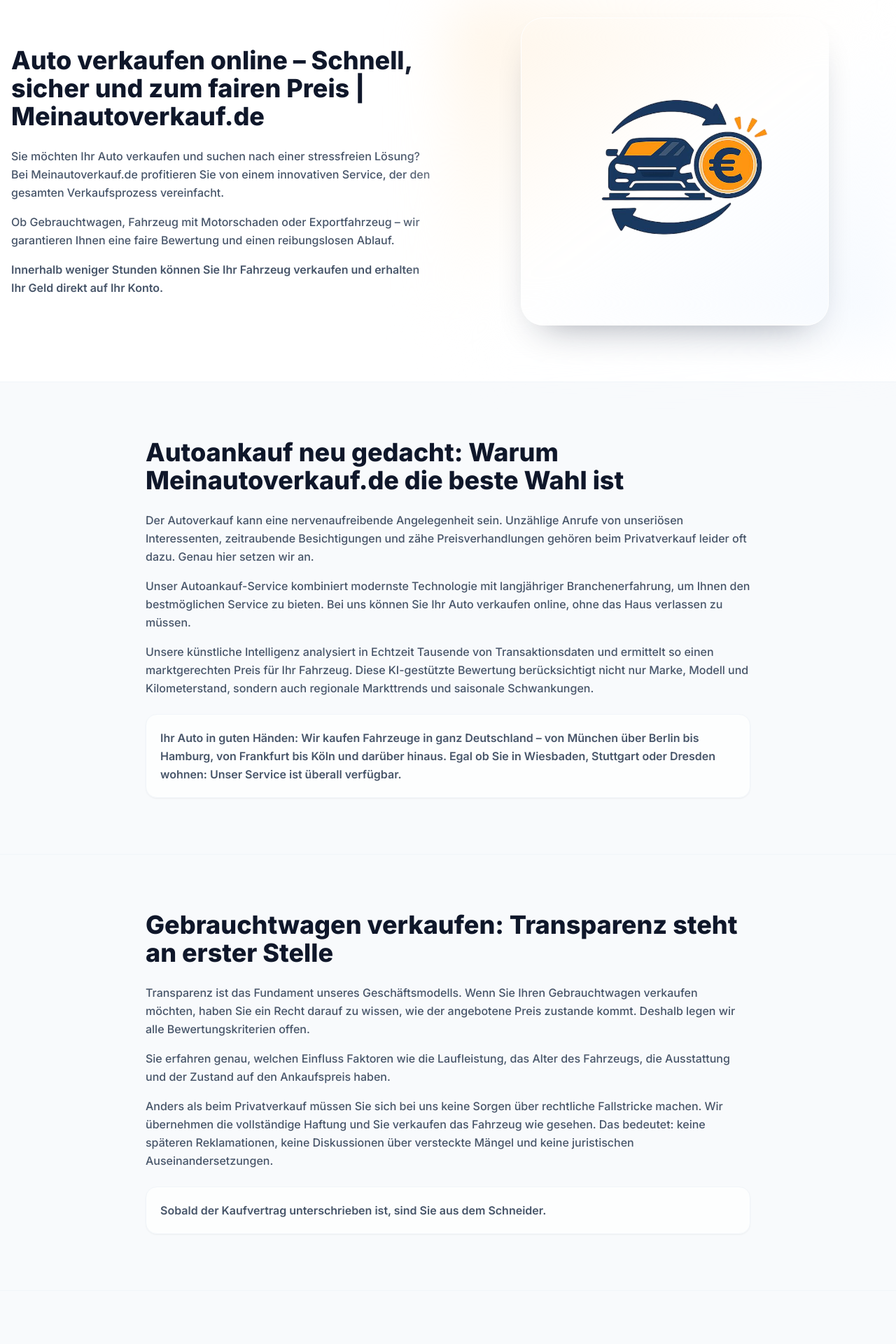
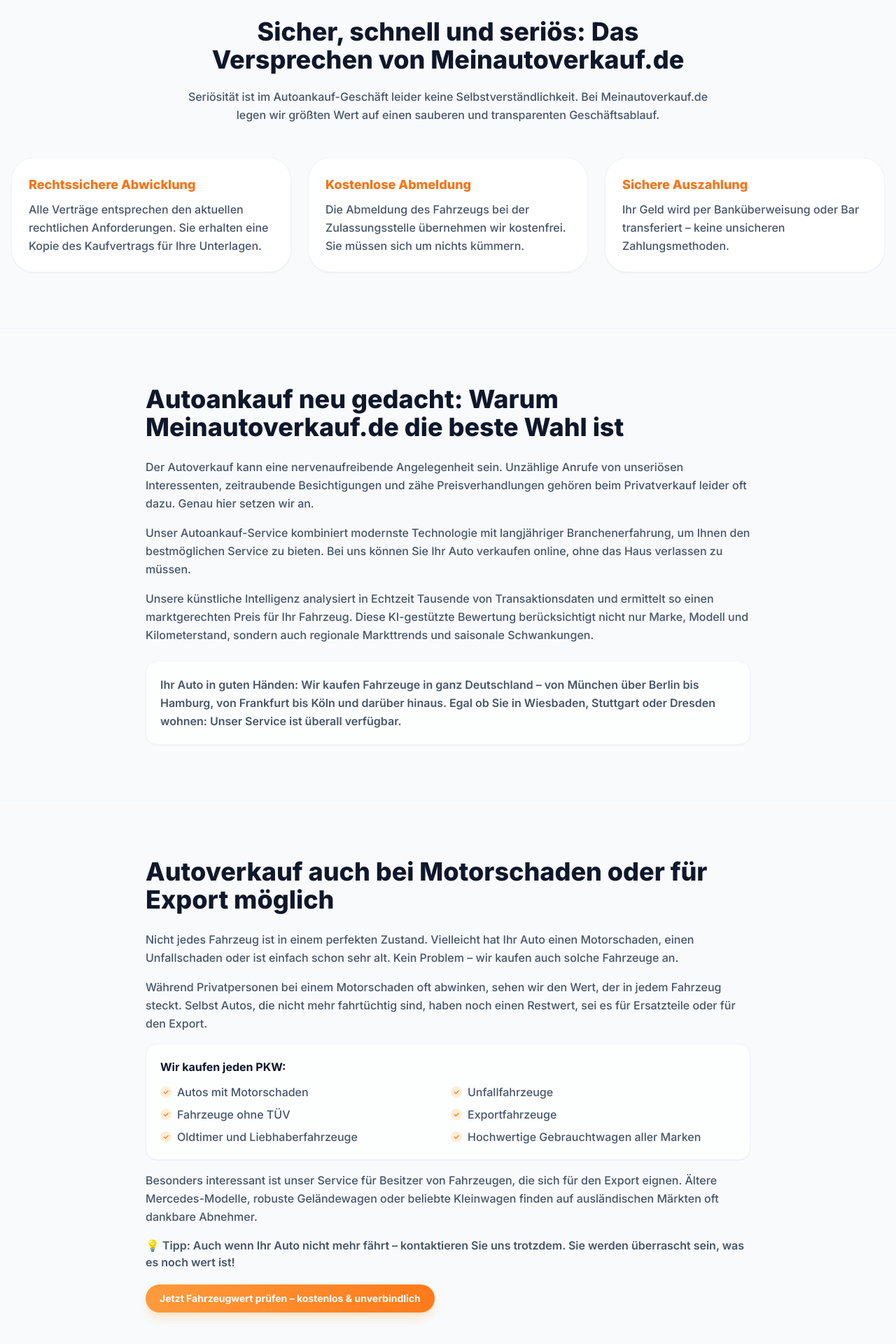
Before and after one commit to abeddost/meinautoverkauf-next.js, a React (Vite) app: page / in a window 1280 px wide. Shown: the part 2260-4180 px from the top of the page at 70% size. Built offline with nearby package versions, Linux system fonts and the light colour scheme.

Commit message:
Update App and AutoVerkaufen page

```diff
--- a/App.tsx
+++ b/App.tsx
@@ -130,31 +130,37 @@
           </div>
         </section>
 
-        <section id="intro" className="py-20 bg-white border-b border-slate-100">
-          <div className="container mx-auto px-4 grid grid-cols-1 lg:grid-cols-2 gap-12 items-center">
-            <div>
-              <h2 className="text-3xl md:text-4xl font-black text-brand-dark mb-6">
-                Auto verkaufen online – Schnell, sicher und zum fairen Preis | Meinautoverkauf.de
+        <section id="versprechen" className="py-20 bg-slate-50 border-b border-slate-100">
+          <div className="container mx-auto px-4">
+            <div className="max-w-3xl mx-auto text-center mb-12">
+              <h2 className="text-3xl md:text-4xl font-black text-brand-dark mb-5">
+                Sicher, schnell und seriös: Das Versprechen von Meinautoverkauf.de
               </h2>
-              <p className="text-slate-600 leading-relaxed font-medium mb-4">
-                Sie möchten Ihr Auto verkaufen und suchen nach einer stressfreien Lösung? Bei Meinautoverkauf.de profitieren Sie von
-                einem innovativen Service, der den gesamten Verkaufsprozess vereinfacht.
-              </p>
-              <p className="text-slate-600 leading-relaxed font-medium mb-4">
-                Ob Gebrauchtwagen, Fahrzeug mit Motorschaden oder Exportfahrzeug – wir garantieren Ihnen eine faire Bewertung und einen
-                reibungslosen Ablauf.
-              </p>
-              <p className="text-slate-600 leading-relaxed font-semibold">
-                Innerhalb weniger Stunden können Sie Ihr Fahrzeug verkaufen und erhalten Ihr Geld direkt auf Ihr Konto.
+              <p className="text-slate-600 font-medium leading-relaxed">
+                Seriösität ist im Autoankauf-Geschäft leider keine Selbstverständlichkeit. Bei Meinautoverkauf.de legen wir größten Wert auf einen
+                sauberen und transparenten Geschäftsablauf.
               </p>
             </div>
-            <div className="relative">
-              <div className="absolute -inset-6 bg-gradient-to-br from-orange-100/60 via-white to-blue-50/70 rounded-[2.5rem] blur-2xl"></div>
-              <img
-                src="/elements/auto%20schnell%20verkaufen.png"
-                alt="Auto schnell verkaufen"
-                className="relative w-full max-w-[440px] mx-auto rounded-[2rem] shadow-[0_25px_55px_-30px_rgba(15,23,42,0.45)] border border-white"
-              />
+            <div className="grid grid-cols-1 md:grid-cols-3 gap-6">
+              {[
+                {
+                  title: "Rechtssichere Abwicklung",
+                  desc: "Alle Verträge entsprechen den aktuellen rechtlichen Anforderungen. Sie erhalten eine Kopie des Kaufvertrags für Ihre Unterlagen."
+                },
+                {
+                  title: "Kostenlose Abmeldung",
+                  desc: "Die Abmeldung des Fahrzeugs bei der Zulassungsstelle übernehmen wir kostenfrei. Sie müssen sich um nichts kümmern."
+                },
+                {
+                  title: "Sichere Auszahlung",
+                  desc: "Ihr Geld wird per Banküberweisung oder Bar transferiert – keine unsicheren Zahlungsmethoden."
+                }
+              ].map((item, index) => (
+                <div key={index} className="bg-white rounded-[2rem] border border-slate-100 p-6 shadow-sm">
+                  <div className="text-brand-orange font-black text-lg mb-2">{item.title}</div>
+                  <p className="text-slate-600 font-medium leading-relaxed">{item.desc}</p>
+                </div>
+              ))}
             </div>
           </div>
         </section>
@@ -181,32 +187,6 @@
               <p className="text-slate-600 leading-relaxed font-semibold">
                 Ihr Auto in guten Händen: Wir kaufen Fahrzeuge in ganz Deutschland – von München über Berlin bis Hamburg, von Frankfurt bis Köln
                 und darüber hinaus. Egal ob Sie in Wiesbaden, Stuttgart oder Dresden wohnen: Unser Service ist überall verfügbar.
-              </p>
-            </div>
-          </div>
-        </section>
-
-        <section id="transparenz" className="py-20 bg-slate-50 border-b border-slate-100">
-          <div className="container mx-auto px-4 max-w-4xl">
-            <h2 className="text-3xl md:text-4xl font-black text-brand-dark mb-6">
-              Gebrauchtwagen verkaufen: Transparenz steht an erster Stelle
-            </h2>
-            <p className="text-slate-600 leading-relaxed font-medium mb-4">
-              Transparenz ist das Fundament unseres Geschäftsmodells. Wenn Sie Ihren Gebrauchtwagen verkaufen möchten, haben Sie ein Recht darauf
-              zu wissen, wie der angebotene Preis zustande kommt. Deshalb legen wir alle Bewertungskriterien offen.
-            </p>
-            <p className="text-slate-600 leading-relaxed font-medium mb-4">
-              Sie erfahren genau, welchen Einfluss Faktoren wie die Laufleistung, das Alter des Fahrzeugs, die Ausstattung und der Zustand auf den
-              Ankaufspreis haben.
-            </p>
-            <p className="text-slate-600 leading-relaxed font-medium mb-4">
-              Anders als beim Privatverkauf müssen Sie sich bei uns keine Sorgen über rechtliche Fallstricke machen. Wir übernehmen die vollständige
-              Haftung und Sie verkaufen das Fahrzeug wie gesehen. Das bedeutet: keine späteren Reklamationen, keine Diskussionen über versteckte Mängel
-              und keine juristischen Auseinandersetzungen.
-            </p>
-            <div className="mt-6 rounded-2xl bg-white/80 border border-slate-100 p-5 shadow-sm">
-              <p className="text-slate-600 leading-relaxed font-semibold">
-                Sobald der Kaufvertrag unterschrieben ist, sind Sie aus dem Schneider.
               </p>
             </div>
           </div>
@@ -250,6 +230,38 @@
             <div className="mt-4 text-slate-600 font-semibold">
               💡 Tipp: Auch wenn Ihr Auto nicht mehr fährt – kontaktieren Sie uns trotzdem. Sie werden überrascht sein, was es noch wert ist!
             </div>
+            <a
+              href="#bewerten"
+              className="inline-flex items-center gap-2 mt-5 text-sm font-bold text-white bg-gradient-to-r from-[#ff9a3c] to-[#ff7a1a] px-5 py-2.5 rounded-full shadow-lg shadow-orange-200/60 hover:brightness-105 transition"
+            >
+              Jetzt Fahrzeugwert prüfen – kostenlos & unverbindlich
+            </a>
+          </div>
+        </section>
+
+        <section id="transparenz" className="py-20 bg-slate-50 border-b border-slate-100">
+          <div className="container mx-auto px-4 max-w-4xl">
+            <h2 className="text-3xl md:text-4xl font-black text-brand-dark mb-6">
+              Gebrauchtwagen verkaufen: Transparenz steht an erster Stelle
+            </h2>
+            <p className="text-slate-600 leading-relaxed font-medium mb-4">
+              Transparenz ist das Fundament unseres Geschäftsmodells. Wenn Sie Ihren Gebrauchtwagen verkaufen möchten, haben Sie ein Recht darauf
+              zu wissen, wie der angebotene Preis zustande kommt. Deshalb legen wir alle Bewertungskriterien offen.
+            </p>
+            <p className="text-slate-600 leading-relaxed font-medium mb-4">
+              Sie erfahren genau, welchen Einfluss Faktoren wie die Laufleistung, das Alter des Fahrzeugs, die Ausstattung und der Zustand auf den
+              Ankaufspreis haben.
+            </p>
+            <p className="text-slate-600 leading-relaxed font-medium mb-4">
+              Anders als beim Privatverkauf müssen Sie sich bei uns keine Sorgen über rechtliche Fallstricke machen. Wir übernehmen die vollständige
+              Haftung und Sie verkaufen das Fahrzeug wie gesehen. Das bedeutet: keine späteren Reklamationen, keine Diskussionen über versteckte Mängel
+              und keine juristischen Auseinandersetzungen.
+            </p>
+            <div className="mt-6 rounded-2xl bg-white/80 border border-slate-100 p-5 shadow-sm">
+              <p className="text-slate-600 leading-relaxed font-semibold">
+                Sobald der Kaufvertrag unterschrieben ist, sind Sie aus dem Schneider.
+              </p>
+            </div>
           </div>
         </section>
 
@@ -274,43 +286,8 @@
               href="#bewerten"
               className="inline-flex items-center gap-2 text-sm font-bold text-white bg-gradient-to-r from-[#ff9a3c] to-[#ff7a1a] px-5 py-2.5 rounded-full shadow-lg shadow-orange-200/60 hover:brightness-105 transition"
             >
-              🚀 JETZT AUTO BEWERTEN – Kostenlos & unverbindlich in 2 Minuten
+              JETZT AUTO BEWERTEN – Kostenlos & unverbindlich in 2 Minuten
             </a>
-          </div>
-        </section>
-
-        <section id="versprechen" className="py-20 bg-slate-50 border-b border-slate-100">
-          <div className="container mx-auto px-4">
-            <div className="max-w-3xl mx-auto text-center mb-12">
-              <h2 className="text-3xl md:text-4xl font-black text-brand-dark mb-5">
-                Sicher, schnell und seriös: Das Versprechen von Meinautoverkauf.de
-              </h2>
-              <p className="text-slate-600 font-medium leading-relaxed">
-                Seriösität ist im Autoankauf-Geschäft leider keine Selbstverständlichkeit. Bei Meinautoverkauf.de legen wir größten Wert auf einen
-                sauberen und transparenten Geschäftsablauf.
-              </p>
-            </div>
-            <div className="grid grid-cols-1 md:grid-cols-3 gap-6">
-              {[
-                {
-                  title: "Rechtssichere Abwicklung",
-                  desc: "Alle Verträge entsprechen den aktuellen rechtlichen Anforderungen. Sie erhalten eine Kopie des Kaufvertrags für Ihre Unterlagen."
-                },
-                {
-                  title: "Kostenlose Abmeldung",
-                  desc: "Die Abmeldung des Fahrzeugs bei der Zulassungsstelle übernehmen wir kostenfrei. Sie müssen sich um nichts kümmern."
-                },
-                {
-                  title: "Sichere Auszahlung",
-                  desc: "Ihr Geld wird per Banküberweisung oder Bar transferiert – keine unsicheren Zahlungsmethoden."
-                }
-              ].map((item, index) => (
-                <div key={index} className="bg-white rounded-[2rem] border border-slate-100 p-6 shadow-sm">
-                  <div className="text-brand-orange font-black text-lg mb-2">{item.title}</div>
-                  <p className="text-slate-600 font-medium leading-relaxed">{item.desc}</p>
-                </div>
-              ))}
-            </div>
           </div>
         </section>
 
@@ -348,12 +325,6 @@
             >
               Jetzt Auto verkaufen – Stressfrei und fair!
             </a>
-            <div className="mt-6 text-slate-500 font-semibold">
-              Deutschlandweiter Service · KI-gestützte Bewertung · Faire Preise · Auszahlung in weniger Stunden
-            </div>
-            <div className="mt-3 text-slate-600 font-semibold">
-              Meinautoverkauf.de – Ihr vertrauensvoller Partner für den schnellen und sicheren Autoverkauf online.
-            </div>
           </div>
         </section>
       </div>
```
Also changed, not shown: pages/AutoVerkaufen.tsx (+30 -3 lines).
